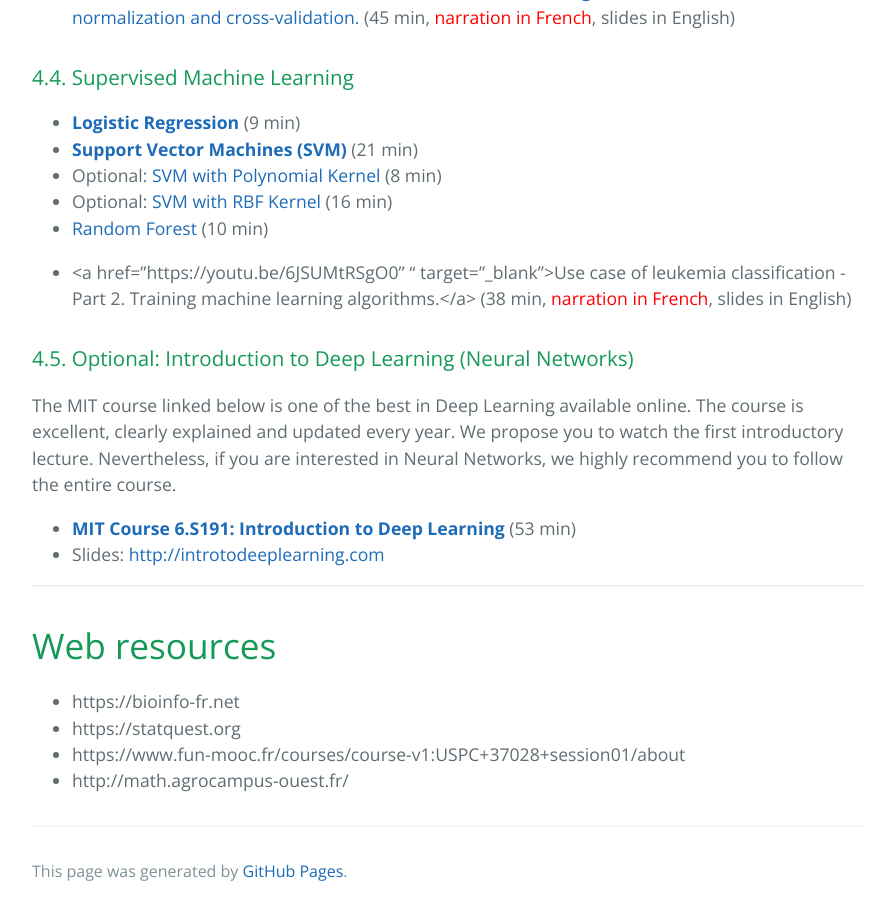
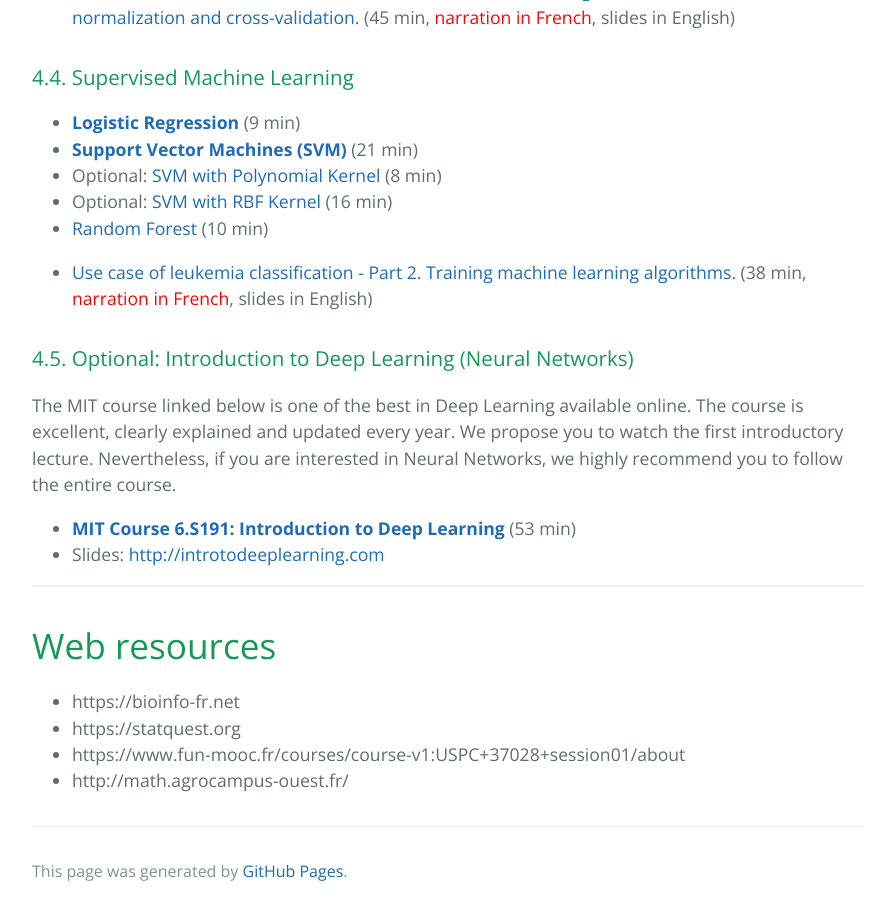
Before and after one commit to epimed/epimed.github.io, a Jekyll site: the page built from index.md, in a window 1280 px wide and 900 px high, scrolled down 3246 px. Shown: the whole window, without its empty margins (192-1087 px from the left). Built offline with Jekyll 4.4.1, drawn with Linux system fonts in a browser that asks for light colours.

Commit message:
Update session 4

```diff
--- a/index.md
+++ b/index.md
@@ -110,7 +110,7 @@ If you have questions or comments, please contact us via the mailing list.
 * Optional: <a href="https://www.youtube.com/watch?v=Qc5IyLW_hns" target="_blank">SVM with RBF Kernel</a> (16 min)
 * <a href="https://www.youtube.com/watch?v=J4Wdy0Wc_xQ" target="_blank">Random Forest</a> (10 min)
 
-* <a href="https://youtu.be/6JSUMtRSgO0" " target="_blank">Use case of leukemia classification - Part 2. Training machine learning algorithms.</a> (38 min, <font color="red">narration in French</font>, slides in English)
+* <a href="https://youtu.be/6JSUMtRSgO0" target="_blank">Use case of leukemia classification - Part 2. Training machine learning algorithms.</a> (38 min, <font color="red">narration in French</font>, slides in English)
 
 ### 4.5. Optional: Introduction to Deep Learning (Neural Networks)
 
```
